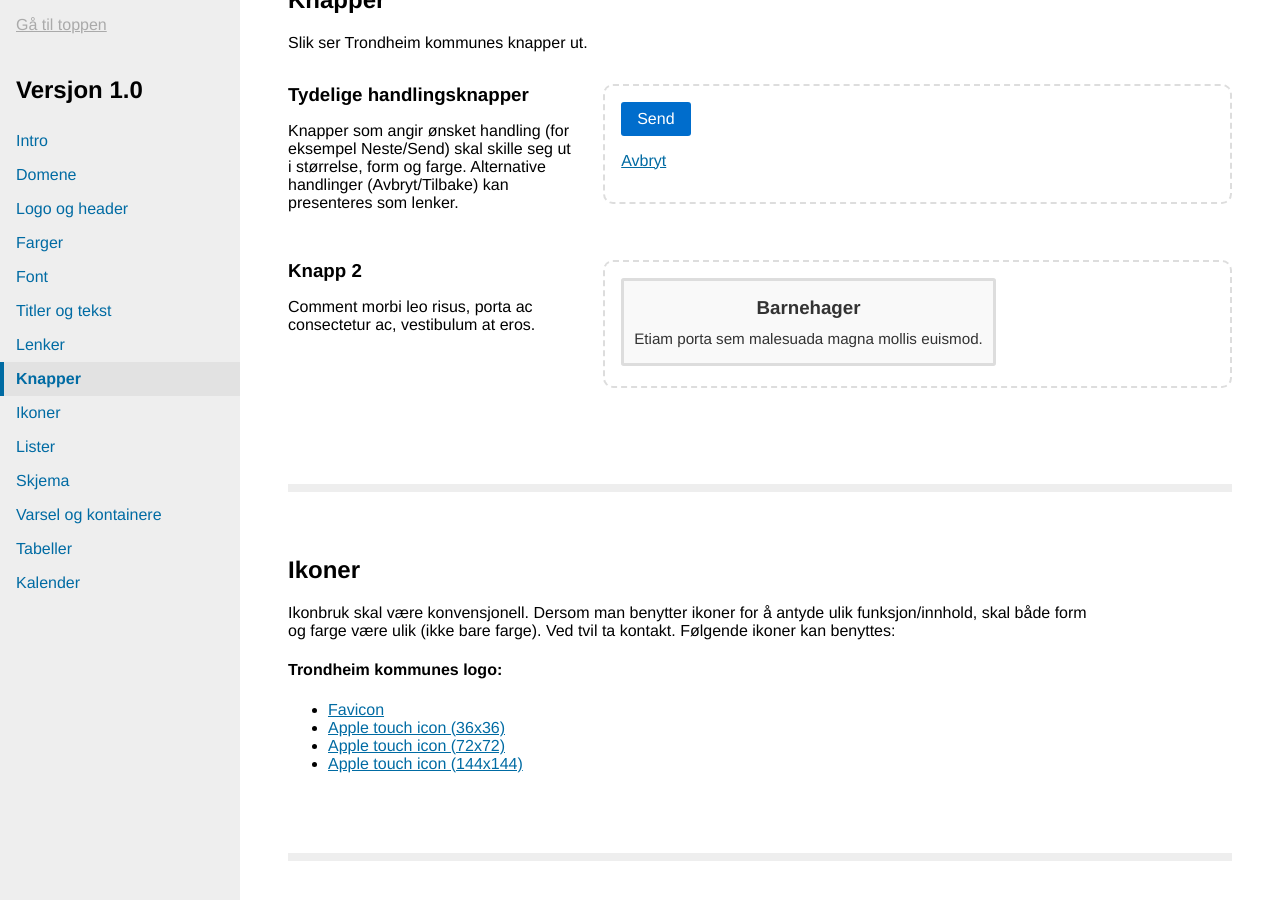
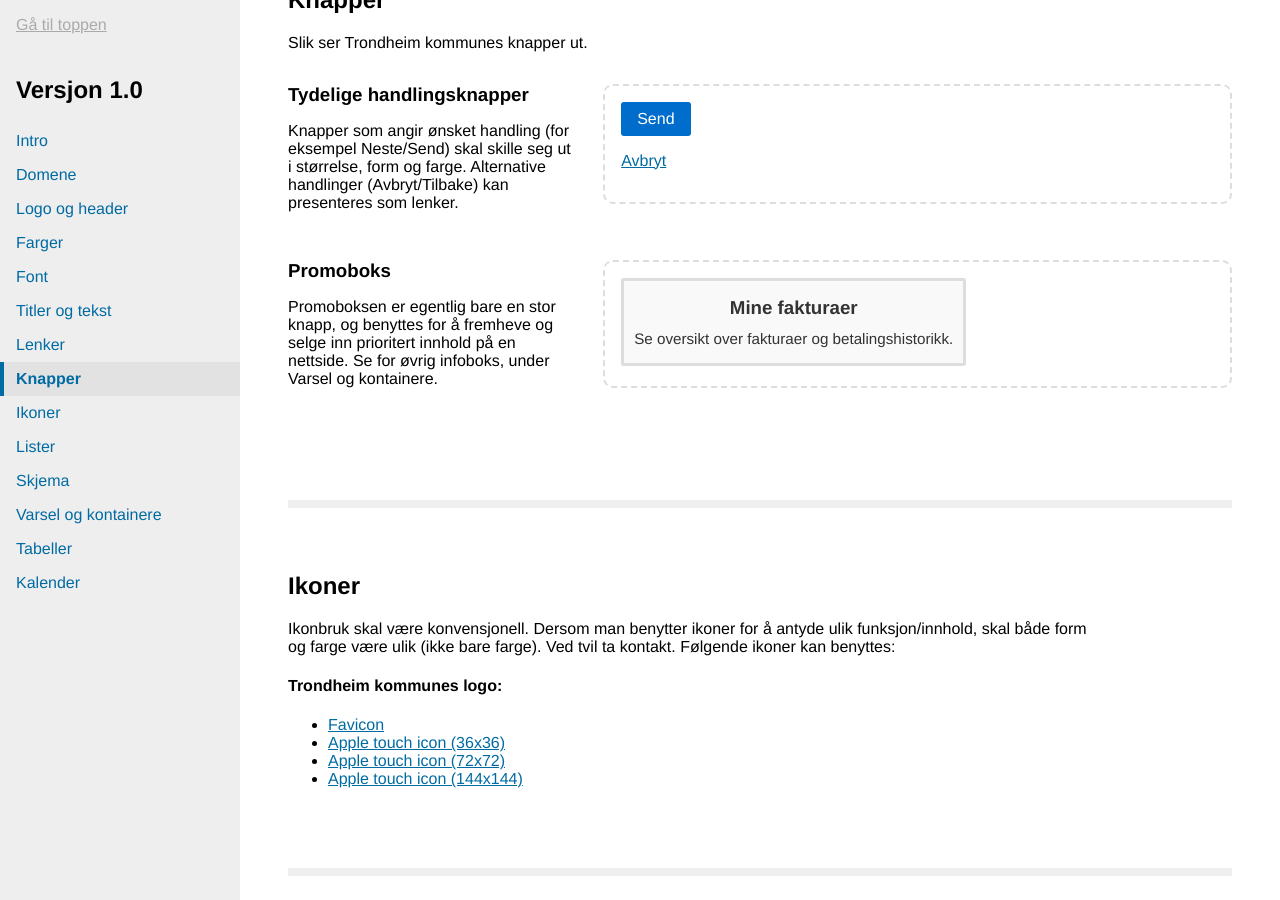
Before and after one commit to rskjonbe/styleguide, a Jekyll site: the page built from versjon/1.0/index.html, in a window 1280 px wide and 900 px high, scrolled down 2764 px. Built offline with Jekyll 4.4.1, drawn with Linux system fonts in a browser that asks for light colours.

Commit message:
ferdigstille knappbeskrivelser

```diff
--- a/versjon/1.0/buttons.html
+++ b/versjon/1.0/buttons.html
@@ -18,14 +18,14 @@
 
 <section class="guide-element">
     <div class="guide-element__meta">
-        <h3 class="guide-element__heading">Knapp 2</h3>
-        <p class="guide-element__description">Comment morbi leo risus, porta ac consectetur ac, vestibulum at eros.</p>
+        <h3 class="guide-element__heading">Promoboks</h3>
+        <p class="guide-element__description">Promoboksen er egentlig bare en stor knapp, og benyttes for å fremheve og selge inn prioritert innhold på en nettside. Se for øvrig infoboks, under Varsel og kontainere.</p>
     </div>
 
     <div class="guide-element__rendered">
         <a href="" class="tk-button--big">
-            <h3>Barnehager</h3>
-            <p>Etiam porta sem malesuada magna mollis euismod.</p>
+            <h3>Mine fakturaer</h3>
+            <p>Se oversikt over fakturaer og betalingshistorikk.</p>
         </a>
     </div>
 </section>
```
